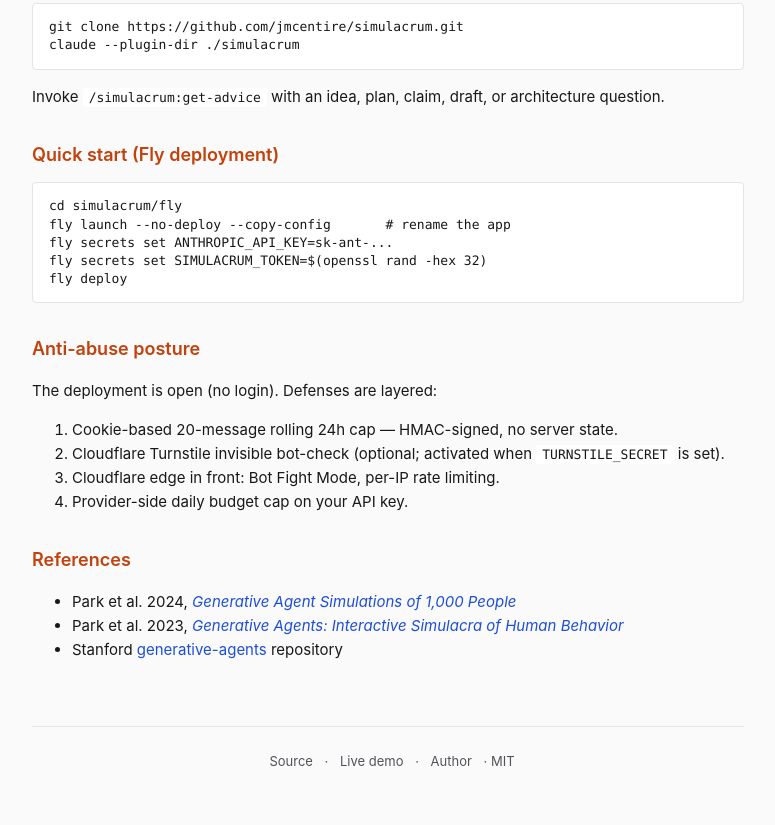
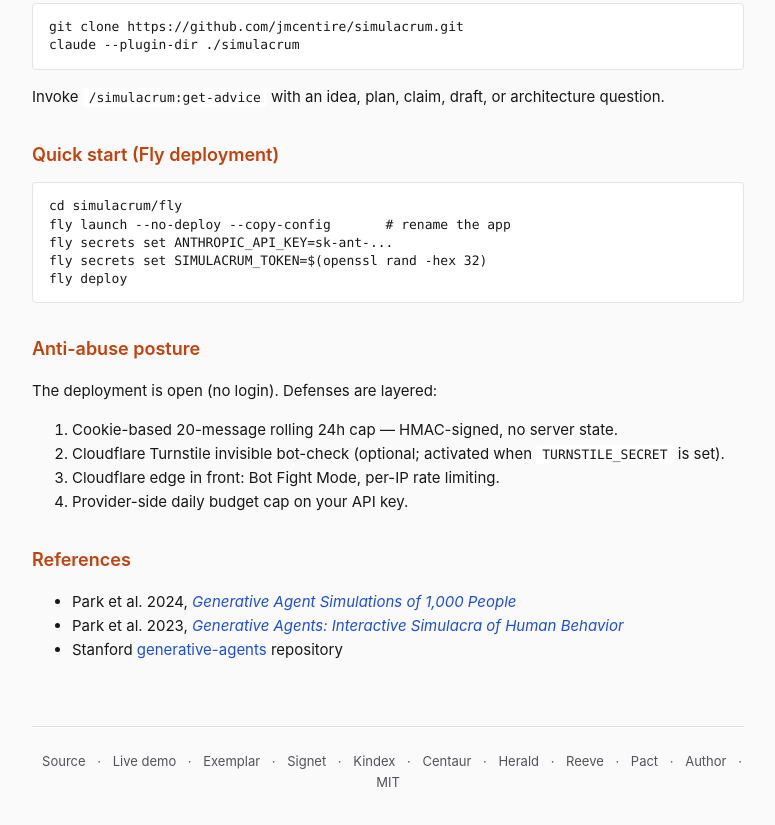
Before and after one commit to jmcentire/simulacrum-tools, a plain HTML site: page docs/index.html in a window 1280 px wide. Shown: the part 1390-2215 px from the top of the page, without its empty margins (252-1027 px from the left). Drawn offline with Linux system fonts and the light colour scheme.

Commit message:
Add Pact to suite links (#3)

```diff
--- a/docs/index.html
+++ b/docs/index.html
@@ -117,6 +117,13 @@
     <footer>
       <a href="https://github.com/jmcentire/simulacrum">Source</a> ·
       <a href="https://simulacrum.tools">Live demo</a> ·
+      <a href="https://exemplar.tools">Exemplar</a> ·
+      <a href="https://signet.tools">Signet</a> ·
+      <a href="https://kindex.tools">Kindex</a> ·
+      <a href="https://centaur.tools">Centaur</a> ·
+      <a href="https://herald.tools">Herald</a> ·
+      <a href="https://reeve.tools">Reeve</a> ·
+      <a href="https://pact.tools">Pact</a> ·
       <a href="https://perardua.dev">Author</a> ·
       MIT
     </footer>
```
